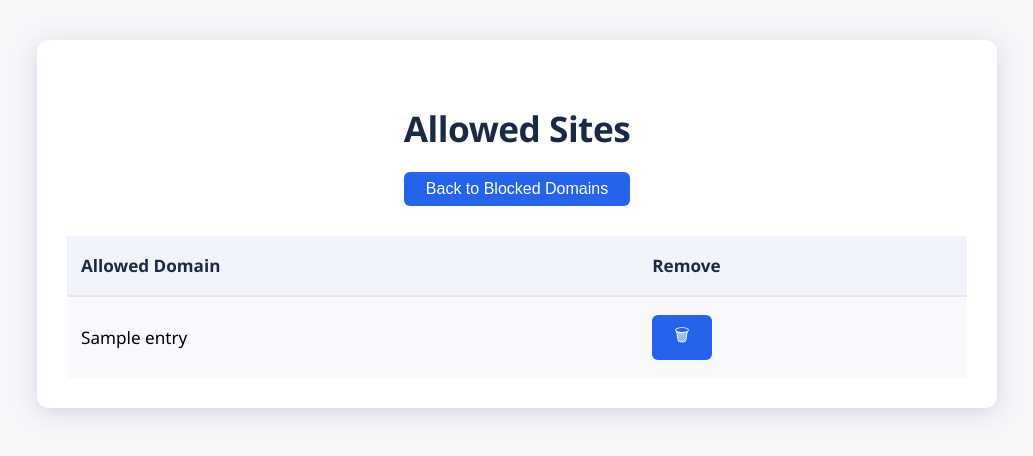
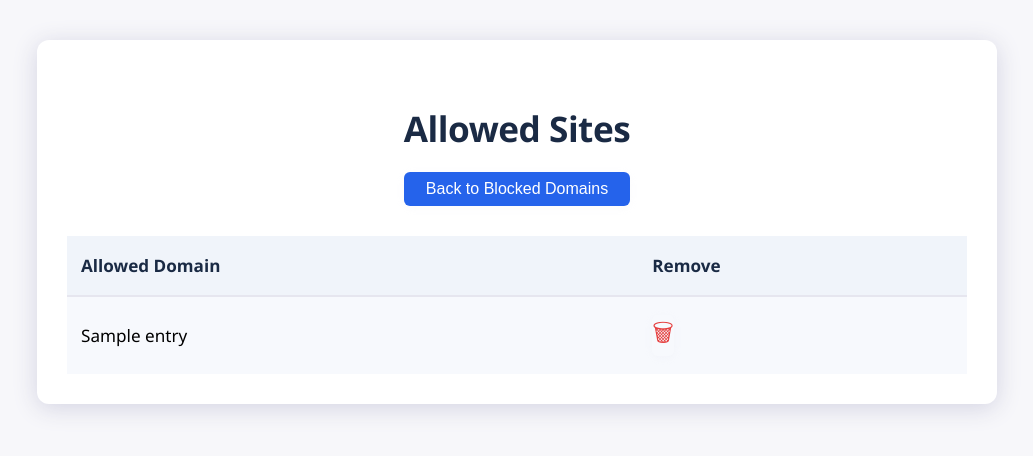
Before and after one commit to andrew-kemp/squid_allow_app, a Flask app: template templates/allowed.html in a window 1280 px wide. Shown: the top 456 px of the page, without its empty margins (123-1156 px from the left). Run offline with Flask 3, Linux system fonts and the light colour scheme; the template is opened without the code that fills it: most values are stand-ins (such as "Sample title", 1, 10 or a date in 2020).

Commit message:
Add styles for trash button and icon

```diff
--- a/static/style.css
+++ b/static/style.css
@@ -100,3 +100,18 @@ button:hover {
     0% { transform: rotate(0deg);}
     100% { transform: rotate(360deg);}
 }
+.trash-btn {
+    background: none;
+    border: none;
+    cursor: pointer;
+    padding: 0;
+    margin: 0;
+}
+.trash-icon {
+    font-size: 1.4em;
+    color: #e53e3e;
+    transition: color 0.2s;
+}
+.trash-btn:hover .trash-icon {
+    color: #b91c1c;
+}
```
